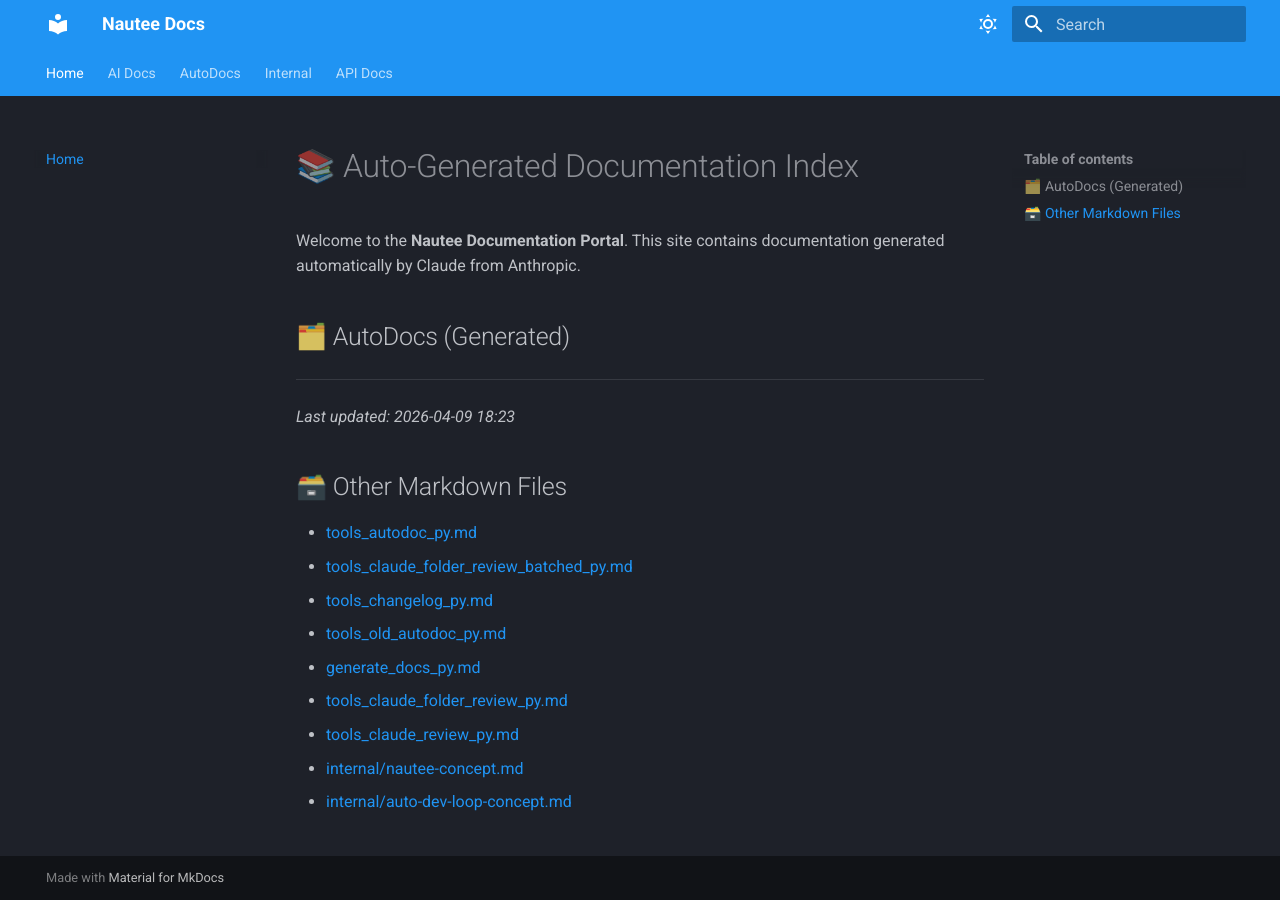
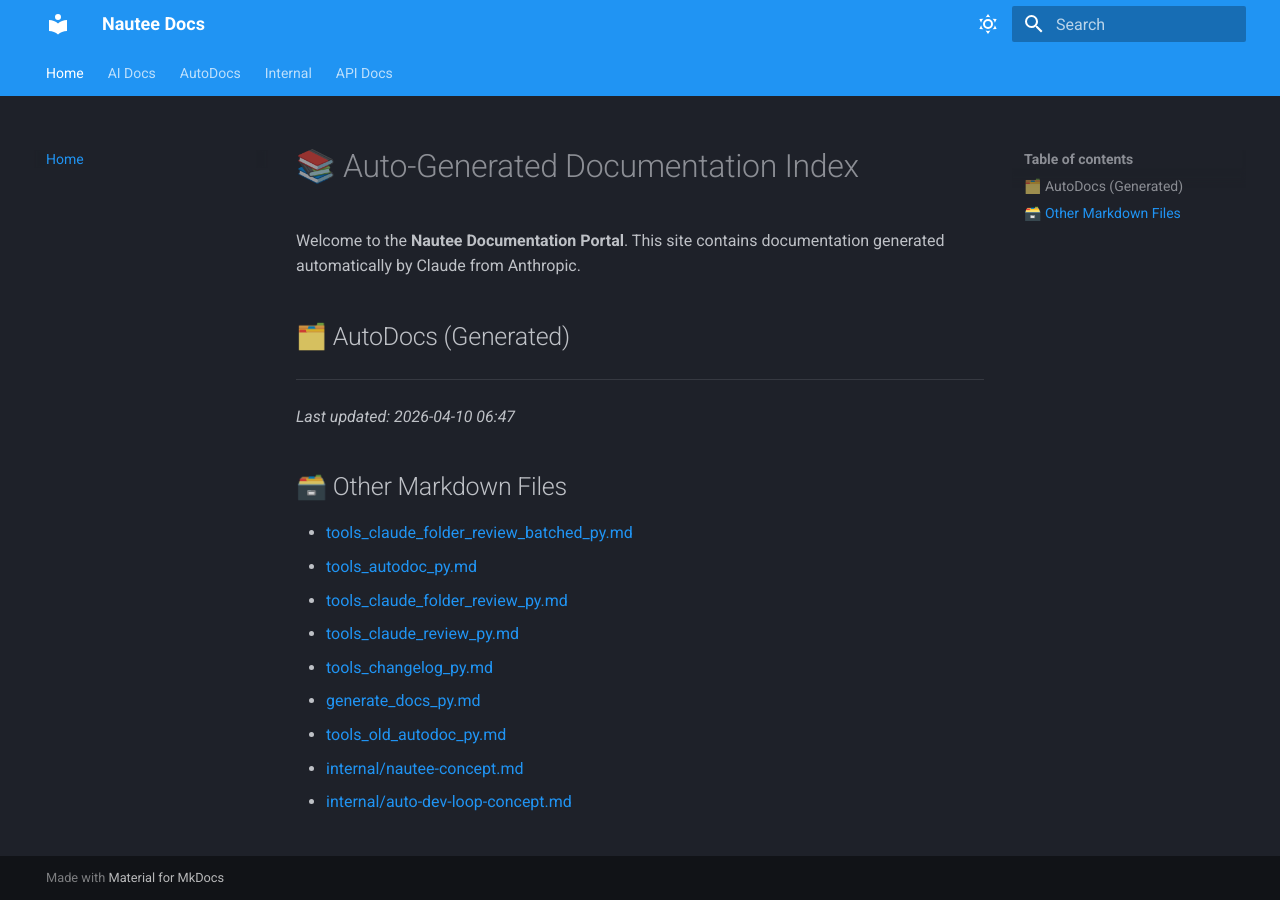
Before and after one commit to 48Nauts-Operator/nautee, an MkDocs documentation site: the page built from docs/index.md, in a window 1280 px wide. Built offline with MkDocs 1.6.1 and Material for MkDocs 9.7.7, drawn with Linux system fonts in a browser that asks for light colours.

```diff
--- a/docs/index.md
+++ b/docs/index.md
@@ -7,16 +7,16 @@ Welcome to the **Nautee Documentation Portal**. This site contains documentation
 
 ---
 
-_Last updated: 2026-04-09 18:23_
+_Last updated: 2026-04-10 06:47_
 
 ## 🗃️ Other Markdown Files
 
+- [tools_claude_folder_review_batched_py.md](tools_claude_folder_review_batched_py.md)
 - [tools_autodoc_py.md](tools_autodoc_py.md)
-- [tools_claude_folder_review_batched_py.md](tools_claude_folder_review_batched_py.md)
-- [tools_changelog_py.md](tools_changelog_py.md)
-- [tools_old_autodoc_py.md](tools_old_autodoc_py.md)
-- [generate_docs_py.md](generate_docs_py.md)
 - [tools_claude_folder_review_py.md](tools_claude_folder_review_py.md)
 - [tools_claude_review_py.md](tools_claude_review_py.md)
+- [tools_changelog_py.md](tools_changelog_py.md)
+- [generate_docs_py.md](generate_docs_py.md)
+- [tools_old_autodoc_py.md](tools_old_autodoc_py.md)
 - [internal/nautee-concept.md](internal/nautee-concept.md)
 - [internal/auto-dev-loop-concept.md](internal/auto-dev-loop-concept.md)
```
